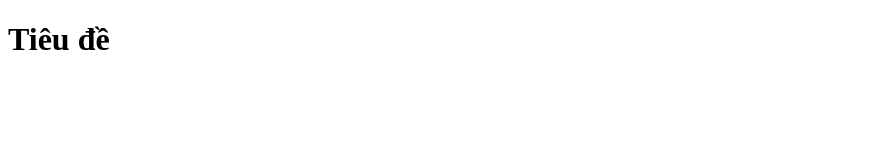
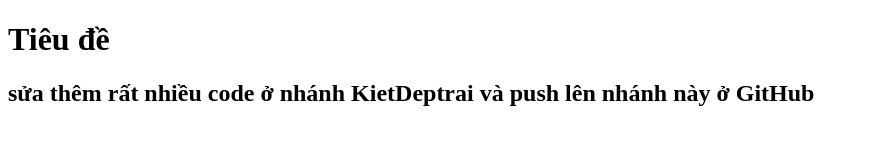
Before and after one commit to tuhoclaptrinh123/duan6, a plain HTML site: page index.html in a window 1280 px wide. Shown: the whole page, without its empty margins (0-869 px from the left). Drawn offline with Linux system fonts and the light colour scheme.

Commit message:
1. Sửa code lần 1-nhánh: KietDepTrai

```diff
--- a/index.html
+++ b/index.html
@@ -7,5 +7,8 @@
   </head>
   <body>
     <h1>Tiêu đề</h1>
+    <h2>
+      sửa thêm rất nhiều code ở nhánh KietDeptrai và push lên nhánh này ở GitHub
+    </h2>
   </body>
 </html>
```
